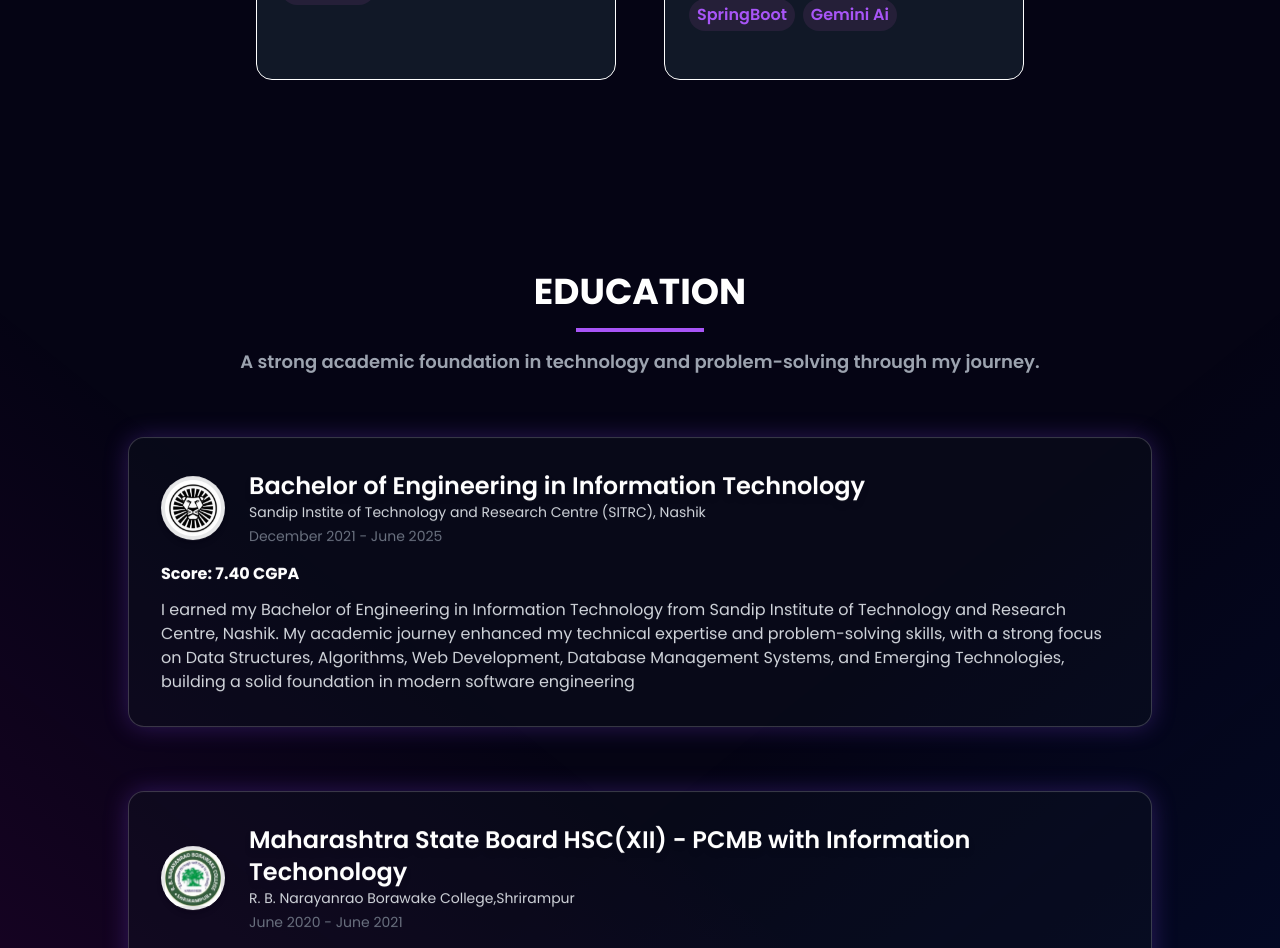
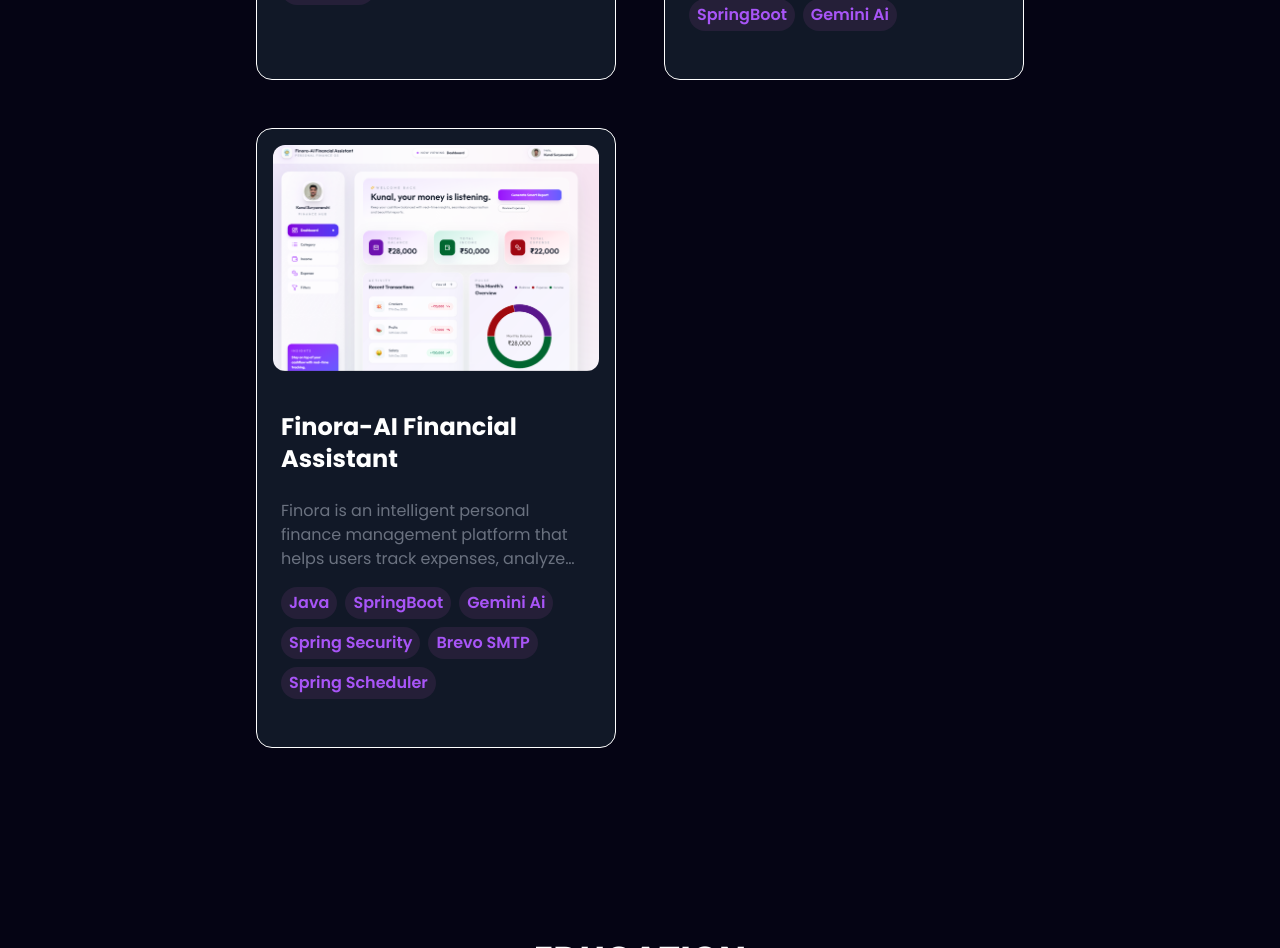
Before and after one commit to Ksuryawanshi1/MY_Portfolio, a React (Vite) app: page / in a window 1280 px wide. Shown: the part 4820-5768 px from the top of the page. Built offline with nearby package versions, Linux system fonts and the light colour scheme.

Commit message:
Update constants.js

```diff
--- a/src/constants.js
+++ b/src/constants.js
@@ -43,7 +43,7 @@ import Campus from './assets/work_logo/Campus.png';
 import bank from './assets/work_logo/bank.png';
 import Reply from './assets/work_logo/Reply.png';
 import Research from './assets/work_logo/Research.png';
-
+import Finora from './assets/work_logo/Finora.png';
 import Weather from './assets/work_logo/Weather.png';
 
 
@@ -229,5 +229,15 @@ export const SkillsInfo = [
       github: "https://github.com/Ksuryawanshi1/Research-Pilot",
       webapp: "",
     },
+    {
+      id: 6,
+      title: "Finora-AI Financial Assistant",
+      description:
+         "Finora is an intelligent personal finance management platform that helps users track expenses, analyze spending patterns, and receive AI-powered financial suggestions. Built with Spring Boot 3, Java 21, and React 18, the system provides secure authentication, powerful analytics, and real-time insights to help users make smarter financial decisions.The application integrates Google Gemini AI to analyze transaction data and generate meaningful financial recommendations. Automated email alerts powered by Brevo SMTP and Spring Scheduler keep users informed with daily expense summaries, reminders, and alerts. The frontend is built using React + Vite, featuring rich data visualizations, responsive UI, and a seamless user experience.",
+      image: Finora,
+      tags: ["Java",  "SpringBoot","Gemini Ai","Spring Security","Brevo SMTP","Spring Scheduler"],
+      github: "https://github.com/Ksuryawanshi1/Finora-AI-Financial-Assistant",
+      webapp: "",
+    }
 
   ];
```
